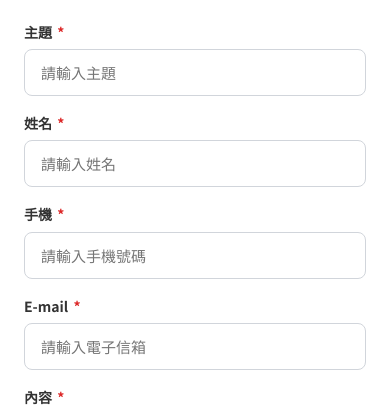
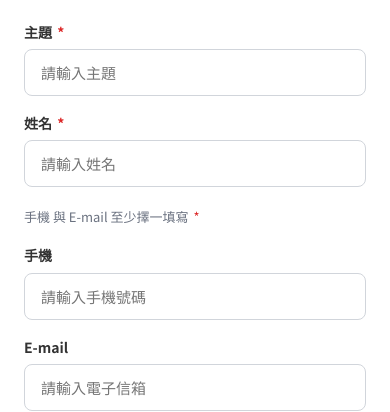
Before and after one commit to bill97385/gooderly-website, a plain HTML site: page contact.html in a window 390 px wide. Shown: the part 450-862 px from the top of the page. Drawn offline with Linux system fonts and the light colour scheme.

Commit message:
Make phone/email either-or instead of both required
Visitors only need to supply one contact method. Front-end shows a hint
and validates at submit; Worker also rejects when both are missing.

```diff
--- a/contact.html
+++ b/contact.html
@@ -68,10 +68,11 @@
 			<input id="subject" name="subject" type="text" required placeholder="請輸入主題">
 			<label for="name">姓名 <span class="required">*</span></label>
 			<input id="name" name="name" type="text" required placeholder="請輸入姓名">
-			<label for="phone">手機 <span class="required">*</span></label>
-			<input id="phone" name="phone" type="tel" required placeholder="請輸入手機號碼" pattern="[0-9\-\+\s]{8,}" inputmode="tel">
-			<label for="email">E-mail <span class="required">*</span></label>
-			<input id="email" name="email" type="email" required placeholder="請輸入電子信箱">
+			<p class="form-hint">手機 與 E-mail 至少擇一填寫 <span class="required">*</span></p>
+			<label for="phone">手機</label>
+			<input id="phone" name="phone" type="tel" placeholder="請輸入手機號碼" pattern="[0-9\-\+\s]{8,}" inputmode="tel">
+			<label for="email">E-mail</label>
+			<input id="email" name="email" type="email" placeholder="請輸入電子信箱">
 			<label for="message">內容 <span class="required">*</span></label>
 			<textarea id="message" name="message" required placeholder="請輸入訊息內容"></textarea>
 			<div class="cf-turnstile" data-sitekey="0x4AAAAAAC0DuKK1b_SrRsFv" data-theme="light"></div>
@@ -132,6 +133,15 @@ document.getElementById('contact-form').addEventListener('submit', async functio
 	const errorMsg = document.getElementById('form-error');
 	successMsg.hidden = true;
 	errorMsg.hidden = true;
+
+	const phone = this.phone.value.trim();
+	const email = this.email.value.trim();
+	if (!phone && !email) {
+		errorMsg.textContent = '請至少填寫手機或 E-mail 其中一項。';
+		errorMsg.hidden = false;
+		return;
+	}
+
 	btn.textContent = '送出中...';
 	btn.disabled = true;
 
--- a/styles.css
+++ b/styles.css
@@ -195,6 +195,7 @@ ul{list-style:none;}
 }
 .contact-form label{display:block;font-size:14px;font-weight:600;color:#333;margin-bottom:6px;margin-top:16px;}
 .contact-form .required{color:#DC2626;margin-left:2px;}
+.contact-form .form-hint{font-size:13px;color:#6b7280;margin-top:20px;margin-bottom:0;}
 .contact-form input,.contact-form textarea{
   width:100%;padding:12px 16px;border:1px solid #d1d5db;border-radius:8px;
   font-size:15px;font-family:inherit;transition:border-color .2s;outline:none;
```
